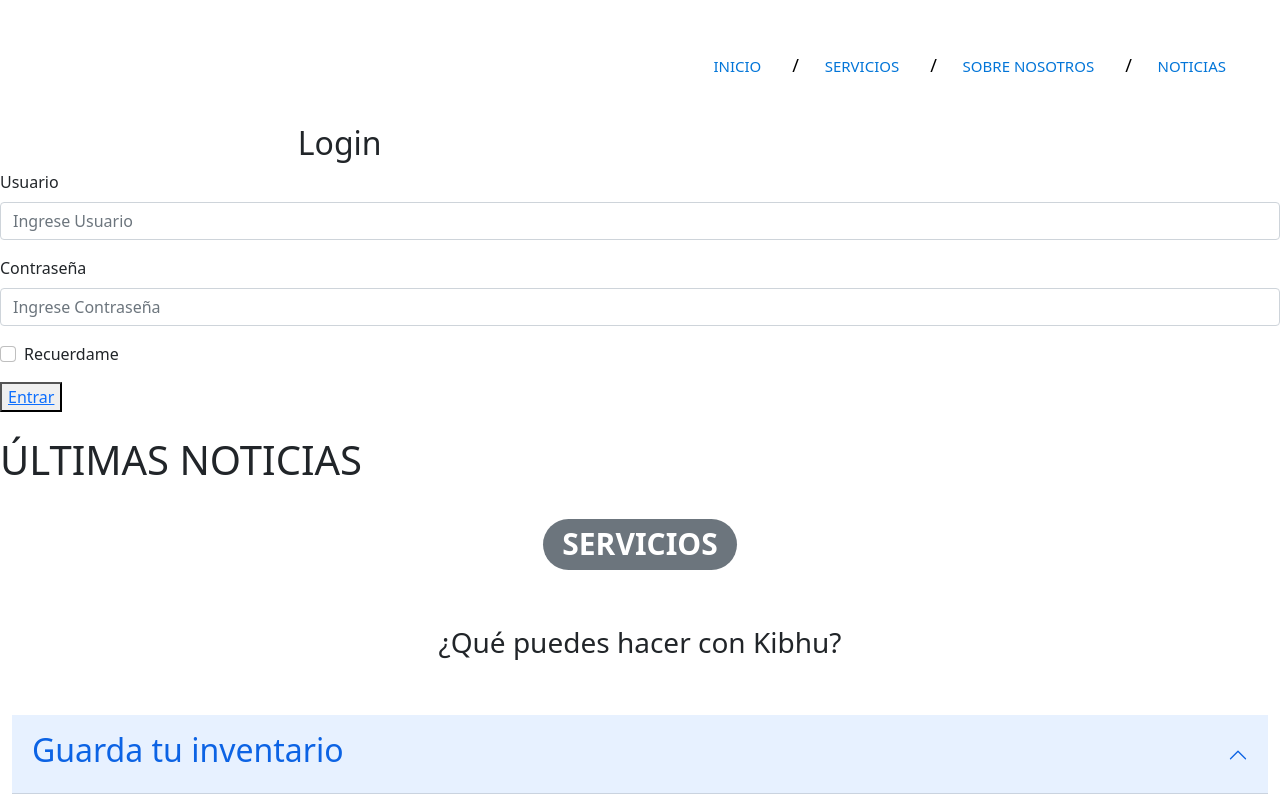
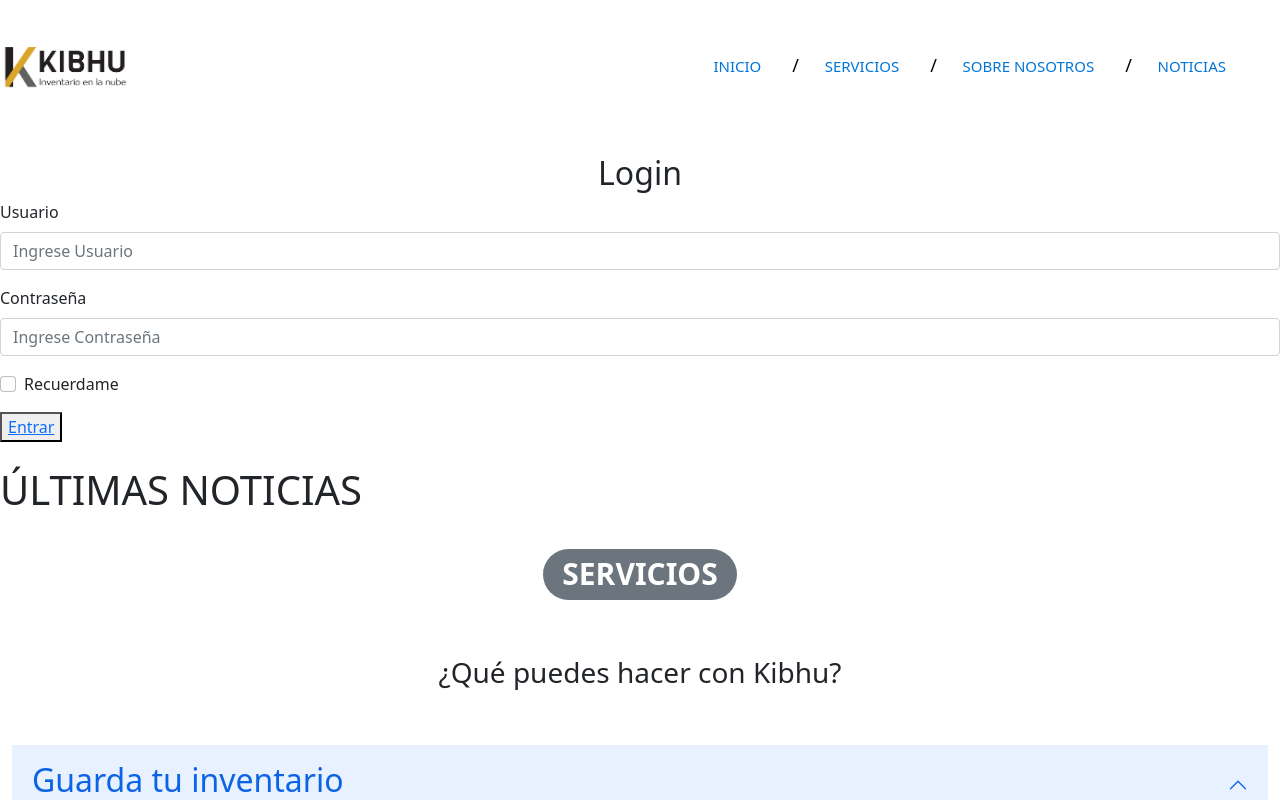
Before and after one commit to Kibhu-minTic-equipo3-32utp/Kibhu_FrontReact, a React (Create React App) app in the folder kibhu/: page / in a window 1280 px wide. Shown: the top 800 px of the page. Built offline with nearby package versions, Linux system fonts and the light colour scheme.

Commit message:
Update image header

```diff
--- a/kibhu/src/components/web/home.css
+++ b/kibhu/src/components/web/home.css
@@ -28,10 +28,6 @@ ul a :active:hover {
     transition: all 0.2s ease-in-out;
 }
 
-#inicio {
-    padding-top: 100px;
-}
-
 ul.breadcrumb {
     padding: 10px 16px;
     list-style: none;
@@ -53,3 +49,8 @@ ul.breadcrumb li a {
     color: #0275d8;
     text-decoration: none;
 }
+
+img {
+    height: 130px;
+    width: 130px;
+}
--- a/kibhu/src/components/web/home.js
+++ b/kibhu/src/components/web/home.js
@@ -6,6 +6,7 @@ import Servicios from "./services";
 import Team from "./team";
 import { Link } from "react-router-dom"
 import './home.css';
+import logo from '../../assets/ModoHorizontal.jpg';
 
 function Home() {
     return (
@@ -13,6 +14,7 @@ function Home() {
         <div>
             <div class="principal">
                 <div class="header-menu">
+                <img src={logo}></img>
                     <ul class="breadcrumb">
                         <li><a href="#inicio">Inicio</a></li>
                         <li><a href="#servicios">Servicios</a></li>
```
Also changed, not shown: kibhu/src/assets/ModoHorizontal.jpg (renamed from kibhu/src/assets/Modo Horizontal.jpg).
